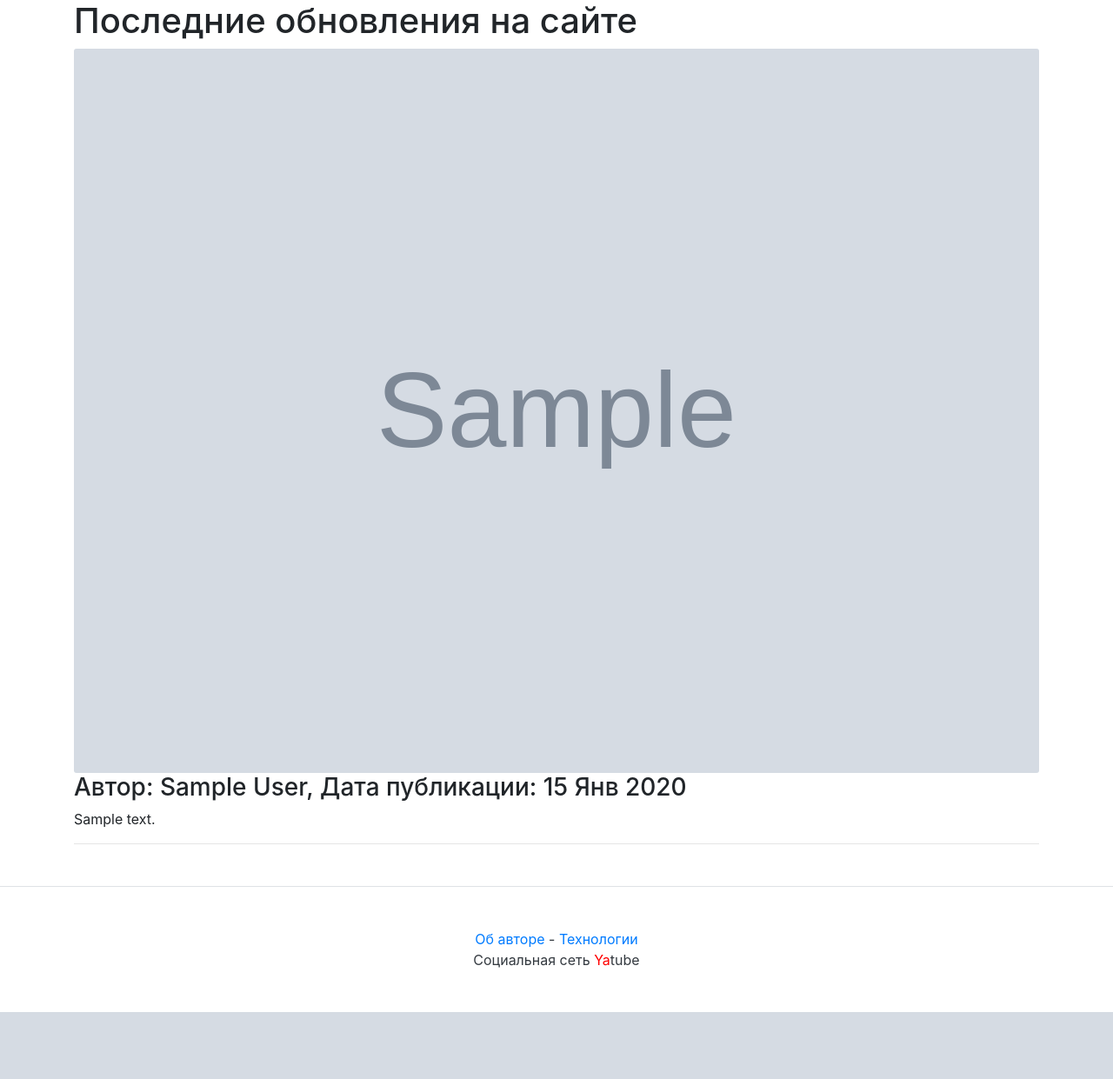
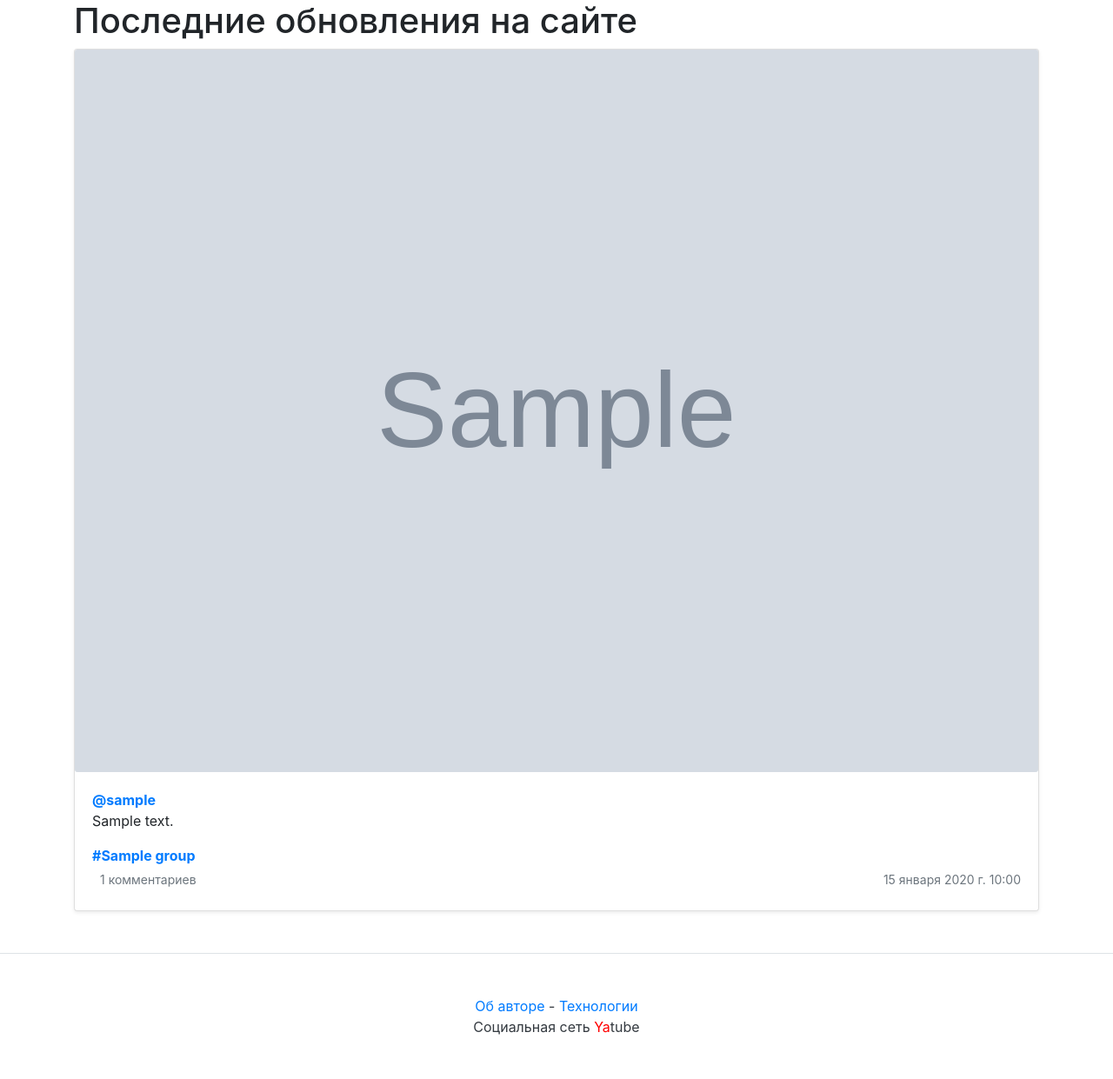
Before and after one commit to pavel-sudomoin/hw05_final, a Django app: page / in a window 1280 px wide. Shown: the part 56-1297 px from the top of the page at 87% size. Before the commit the page ends 1220 px from the top, so only its background shows below. Run offline with Django 3.2, Linux system fonts and the light colour scheme; tables that the repository leaves empty hold one stand-in row (values such as "Sample post"); grey boxes marked "Sample" are stand-in pictures; some libraries are stand-ins or nearby versions.

Commit message:
templates refactoring

```diff
--- a/posts/templates/include/image.html
+++ /dev/null
@@ -1,4 +0,0 @@
-{% load thumbnail %}
-{% thumbnail post.image "960x339" crop="center" upscale=True as im %}
-  <img class="card-img" src="{{ im.url }}">
-{% endthumbnail %}
--- a/posts/templates/include/post_card.html
+++ b/posts/templates/include/post_card.html
@@ -1,20 +1,42 @@
 <div class="card mb-3 mt-1 shadow-sm">
-  {% include "include/image.html" with post=post %}
+  {% load thumbnail %}
+
+  {% thumbnail post.image "960x339" crop="center" upscale=True as im %}
+    <img class="card-img" src="{{ im.url }}">
+  {% endthumbnail %}
+
   <div class="card-body">
+
     <p class="card-text">
-      <a href="{% url 'profile' author.username %}"><strong class="d-block text-gray-dark">@{{ author.username }}</strong></a>
+      <a name="post_{{ post.id }}" href="{% url 'profile' post.author.username %}">
+        <strong class="d-block text-gray-dark">@{{ post.author }}</strong>
+      </a>
       {{ post.text|linebreaksbr }}
     </p>
+
+    {% if post.group %}
+      <a class="card-link muted" href="{% url 'group_posts' post.group.slug %}">
+        <strong class="d-block text-gray-dark">#{{ post.group.title }}</strong>
+      </a>
+    {% endif %}
+
     <div class="d-flex justify-content-between align-items-center">
       <div class="btn-group ">
         {% if add_comment %}
-          <a class="btn btn-sm text-muted" href="{% url 'post' author.username post.id %}" role="button">Добавить комментарий</a>
+          <a class="btn btn-sm text-muted" href="{% url 'post' post.author.username post.id %}" role="button">
+            {% if post.comments.exists %}
+              {{ post.comments.count }} комментариев
+            {% else%}
+              Добавить комментарий
+            {% endif %}
+          </a>
         {% endif %}
-        {% if author == user %}
-          <a class="btn btn-sm text-muted" href="{% url 'post_edit' author.username post.id %}" role="button">Редактировать</a>
+        {% if user == post.author %}
+          <a class="btn btn-sm text-muted" href="{% url 'post_edit' post.author.username post.id %}" role="button">Редактировать</a>
         {% endif %}
       </div>
       <small class="text-muted">{{ post.pub_date|date:"d E Y г. H:i" }}</small>
     </div>
+
   </div>
 </div>
--- a/posts/templates/post.html
+++ b/posts/templates/post.html
@@ -7,7 +7,7 @@
     <div class="row">
       {% include "include/author_card.html" with author=author author_posts_count=author_posts_count %}
       <div class="col-md-9">
-        {% include "include/post_card.html" with author=author post=post %}
+        {% include "include/post_card.html" with post=post %}
         {% include "include/comments.html" with form=form comments=comments %}
       </div>
     </div>
--- a/posts/templates/profile.html
+++ b/posts/templates/profile.html
@@ -8,7 +8,7 @@
       {% include "include/author_card.html" with author=author author_posts_count=author_posts_count %}
       <div class="col-md-9">
         {% for post in page %}
-          {% include "include/post_card.html" with author=author post=post add_comment=True %}
+          {% include "include/post_card.html" with post=post add_comment=True %}
         {% endfor %}
         {% if page.has_other_pages %}
           {% include "include/paginator.html" with items=page paginator=paginator %}
--- a/posts/views.py
+++ b/posts/views.py
@@ -68,8 +68,8 @@ def profile(request, username):
 
 
 def post_view(request, username, post_id):
-    author = get_object_or_404(User, username=username)
     post = get_object_or_404(Post, pk=post_id, author__username=username)
+    author = post.author
     comments = post.comments.all()
     form = CommentForm()
     return render(request, "post.html", {
--- a/templates/index.html
+++ b/templates/index.html
@@ -5,12 +5,7 @@
     <h1>Последние обновления на сайте</h1>
 
     {% for post in page %}
-        {% include "include/image.html" with post=post %}
-        <h3>
-            Автор: {{ post.author.get_full_name }}, Дата публикации: {{ post.pub_date|date:"d M Y" }}
-        </h3>
-        <p>{{ post.text|linebreaksbr }}</p>
-        <hr>
+        {% include "include/post_card.html" with post=post add_comment=True %}
     {% endfor %}
 
     {% if page.has_other_pages %}
```
Also changed, not shown: templates/group.html (+1 -6 lines), templates/include/simple_post.html (added, +8 -0 lines).
